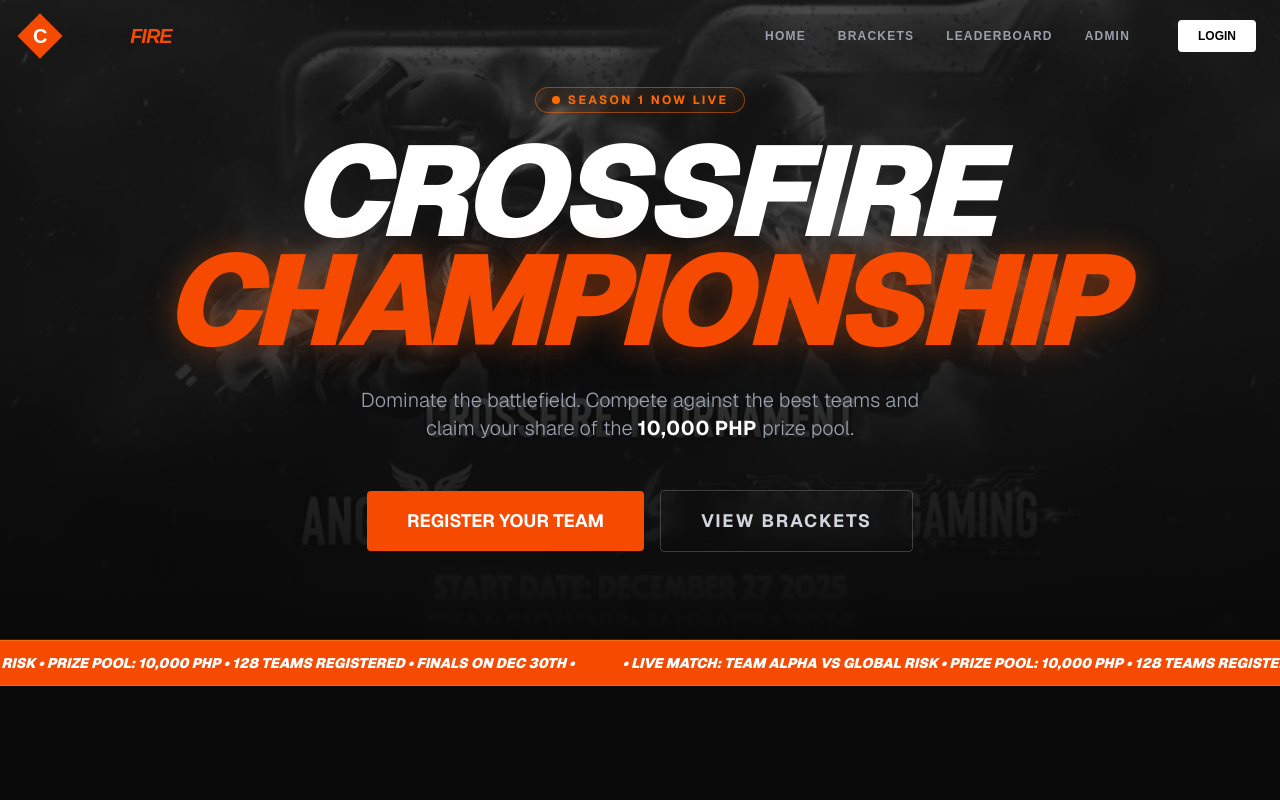
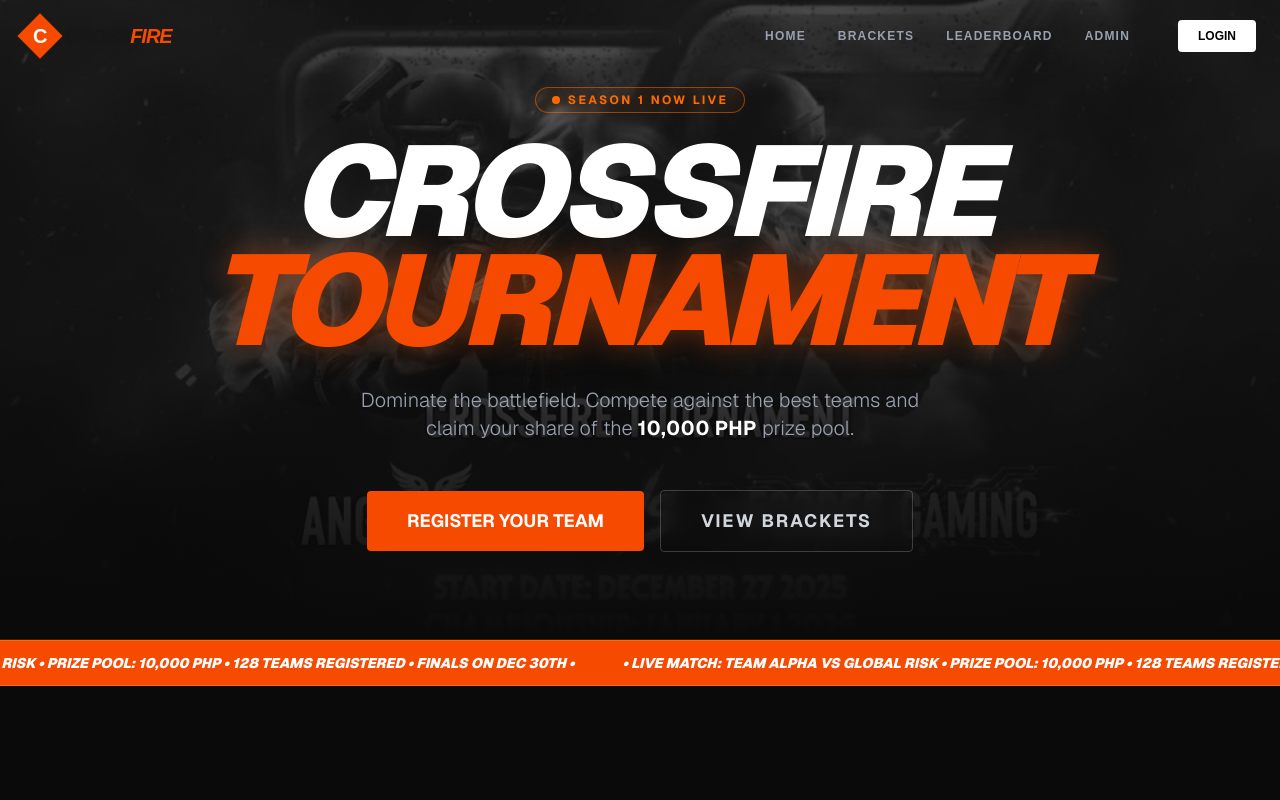
Before and after one commit to fidsolit/crossfire-tournament, a Next.js app: page / in a window 1280 px wide. Shown: the top 800 px of the page. Built offline with nearby package versions, Linux system fonts and the light colour scheme.

Commit message:
fix error for vercel

```diff
--- a/app/page.tsx
+++ b/app/page.tsx
@@ -1,20 +1,24 @@
 "use client";
 
 import Image from "next/image";
-import { motion } from "framer-motion";
+import { motion, Variants } from "framer-motion";
 import Link from "next/link";
 
-// Animation Variants
-const fadeIn = {
+// Use the Variants type to satisfy the index signature
+const fadeIn: Variants = {
   hidden: { opacity: 0, y: 20 },
   visible: (i: number) => ({
     opacity: 1,
     y: 0,
-    transition: { delay: i * 0.1, duration: 0.6, ease: "easeOut" },
+    transition: {
+      delay: i * 0.1,
+      duration: 0.6,
+      ease: "easeOut", // TypeScript now knows this is a valid Easing value
+    },
   }),
 };
 
-const staggerContainer = {
+const staggerContainer: Variants = {
   hidden: { opacity: 0 },
   visible: {
     opacity: 1,
@@ -69,7 +73,7 @@ export default function Home() {
           >
             Crossfire <br />
             <span className="text-orange-600 drop-shadow-[0_0_15px_rgba(234,88,12,0.4)]">
-              Championship
+              Tournament
             </span>
           </motion.h1>
 
```
Also changed, not shown: lib/supabase.ts (added).
